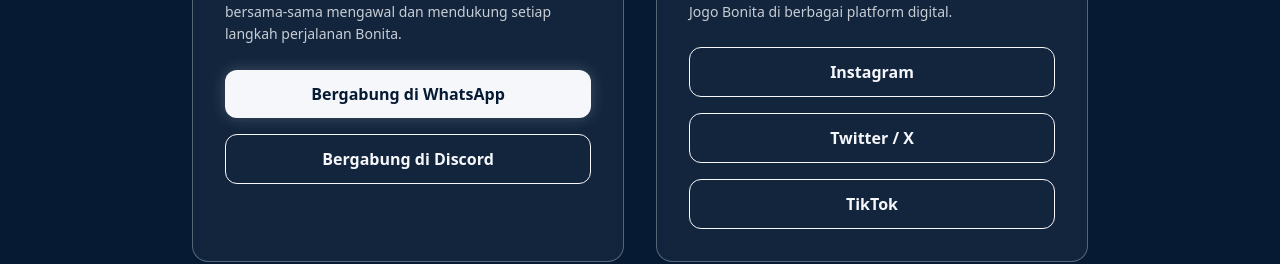
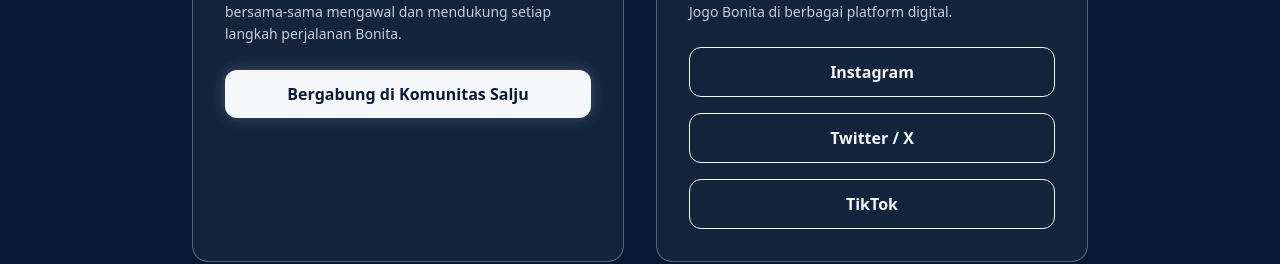
Before and after one commit to anomnr/jogo-bonita, a Nuxt app: page /contact in a window 1280 px wide. Shown: the part 488-752 px from the top of the page. Built offline with nearby package versions, Linux system fonts and the light colour scheme; no server answers.

Commit message:
nambahin form oprec

```diff
--- a/pages/contact.vue
+++ b/pages/contact.vue
@@ -15,11 +15,8 @@
             Jadilah bagian dari penjaga di malam Arktik. Mari bersama-sama mengawal dan mendukung setiap langkah perjalanan Bonita.
           </p>
           <div class="space-y-4">
-            <a href="#" target="_blank" class="block w-full text-center bg-jogo-light text-jogo-dark font-bold py-3 rounded-xl hover:opacity-90 transition shadow-[0_0_15px_rgba(255,255,255,0.2)]">
-              Bergabung di WhatsApp
-            </a>
-            <a href="#" target="_blank" class="block w-full text-center border border-jogo-light text-jogo-light font-bold py-3 rounded-xl hover:bg-jogo-light hover:text-jogo-dark transition">
-              Bergabung di Discord
+            <a href="https://forms.gle/ymLXrWX6j2noxitw6" target="_blank" class="block w-full text-center bg-jogo-light text-jogo-dark font-bold py-3 rounded-xl hover:opacity-90 transition shadow-[0_0_15px_rgba(255,255,255,0.2)]">
+              Bergabung di Komunitas Salju
             </a>
           </div>
         </div>
```
